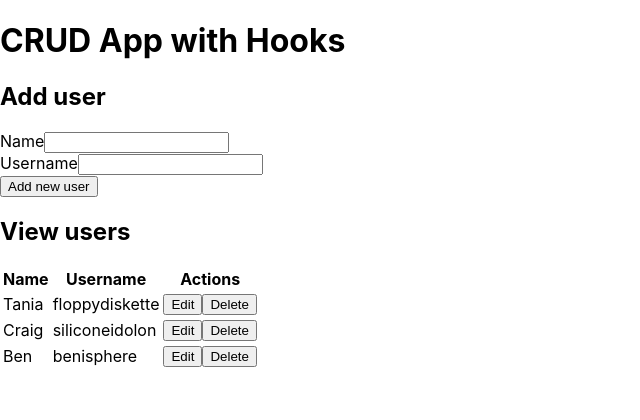
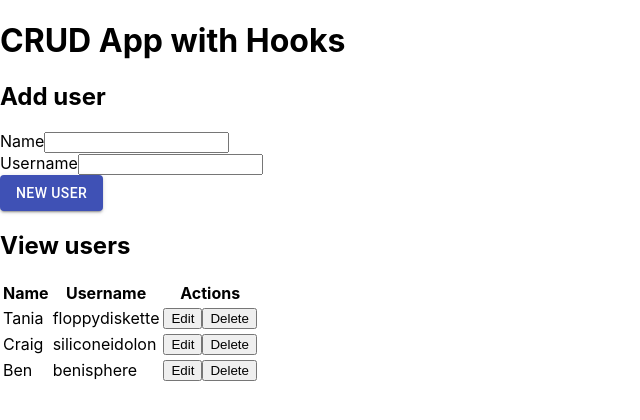
Before and after one commit to TiagoC-Aguiar/react-crud-artigo1, a React (Create React App) app: page / in a window 1280 px wide. Shown: the top 420 px of the page, without its empty margins (0-640 px from the left). Built offline with nearby package versions, Linux system fonts and the light colour scheme; the HTML template or start-up script is replaced by a standard one.

Commit message:
criado primeira estilização com material ui

```diff
--- a/src/App.js
+++ b/src/App.js
@@ -3,6 +3,7 @@
 import AddUserForm from './components/forms/AddUserForm'
 import UserTable from './components/tables/UserTable'
 import EditUserForm from './components/forms/EditUserForm'
+import Header from './components/Header';
 
 const usersData = [
   {id: 1, name: 'Tania', username: 'floppydiskette'},
@@ -43,7 +44,7 @@
 
   return (
     <div className="container">
-      <h1>CRUD App with Hooks</h1>
+      <Header />
       <div className="flex-row">
         <div className="flex-large">
           {editing ? (
--- /dev/null
+++ b/src/components/Header/index.js
@@ -0,0 +1,9 @@
+import React from 'react';
+
+const Header = () => {
+  return (
+    <h1>CRUD App with Hooks</h1>
+  )
+}
+
+export default Header;
--- a/src/components/forms/AddUserForm.js
+++ b/src/components/forms/AddUserForm.js
@@ -1,4 +1,5 @@
-import React, {useState} from 'react'
+import React, {useState} from 'react';
+import {Button} from '@material-ui/core';
 
 const AddUserForm = props => {
 
@@ -26,7 +27,9 @@
       <label>Username
         <input type="text" name="username" value={user.username} onChange={handleInputChange} />
       </label><br/>
-      <button type="submit">Add new user</button><br/>
+      <Button variant="contained" color="primary" type="submit">
+        New User
+      </Button>
     </form>
   )
 }
```
